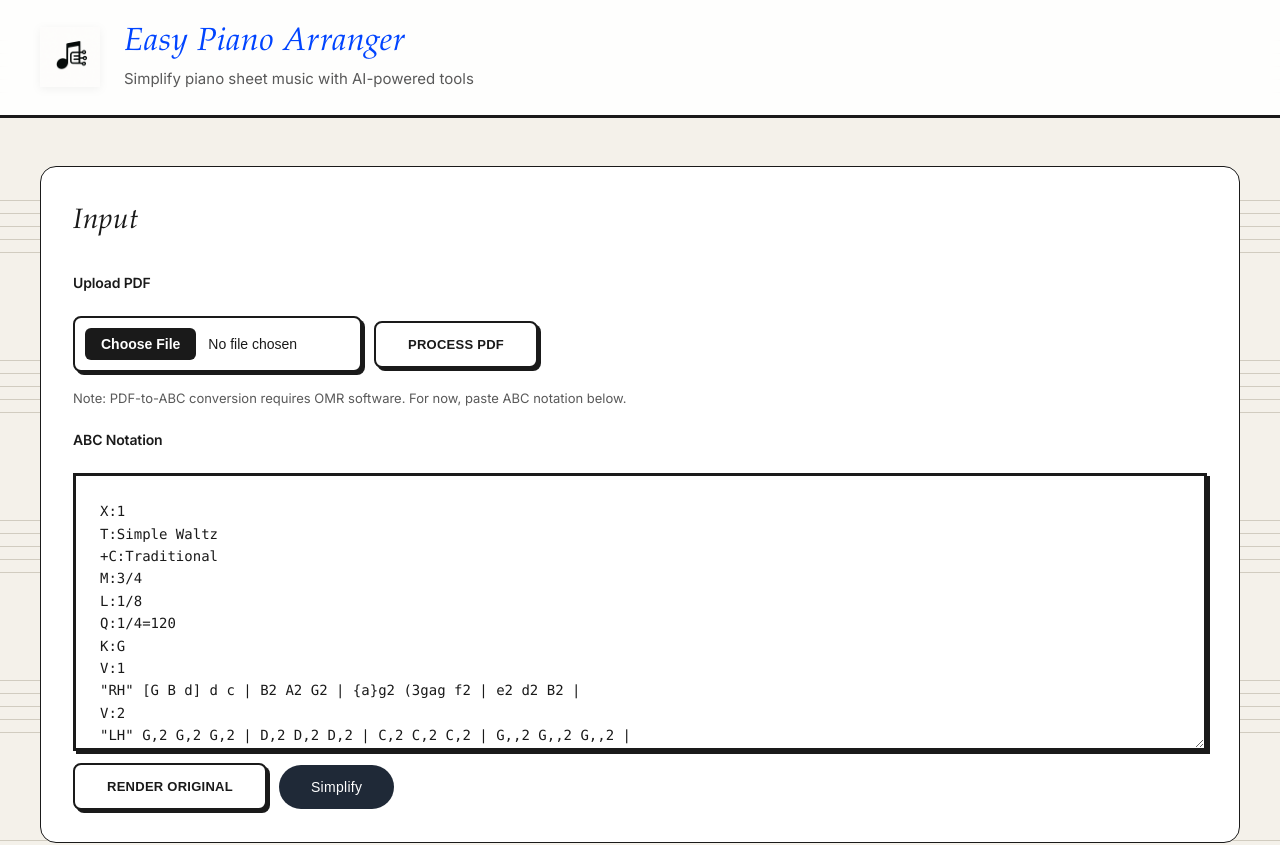
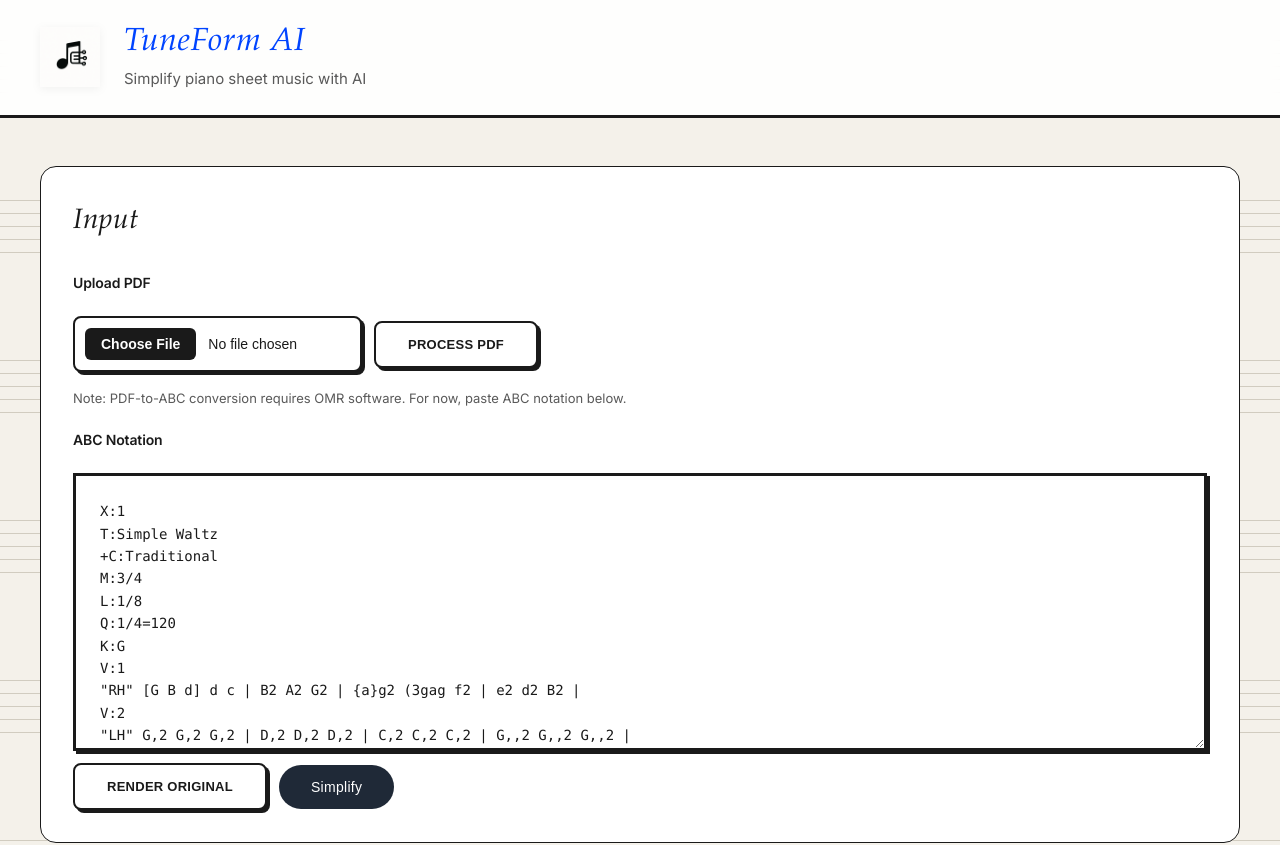
Before and after one commit to zach3141592/Cursor-For-Music-Arranging, a Next.js app: page /arrange in a window 1280 px wide. Shown: the top 845 px of the page. Built offline with nearby package versions, Linux system fonts and the light colour scheme.

Commit message:
change names

```diff
--- a/app/arrange/page.tsx
+++ b/app/arrange/page.tsx
@@ -290,8 +290,8 @@ export default function Home() {
           priority
         />
         <div>
-          <h1>Easy Piano Arranger</h1>
-          <p>Simplify piano sheet music with AI-powered tools</p>
+          <h1>TuneForm AI</h1>
+          <p>Simplify piano sheet music with AI</p>
         </div>
       </header>
 
--- a/app/page.tsx
+++ b/app/page.tsx
@@ -16,7 +16,7 @@ export default function LandingPage() {
             className="logo"
             priority
           />
-          <h1 className="landing-title">Easy Piano Arranger</h1>
+          <h1 className="landing-title">TuneForm AI</h1>
           <p className="landing-subtitle">Simplify complex piano sheet music using AI</p>
         </header>
 
```
